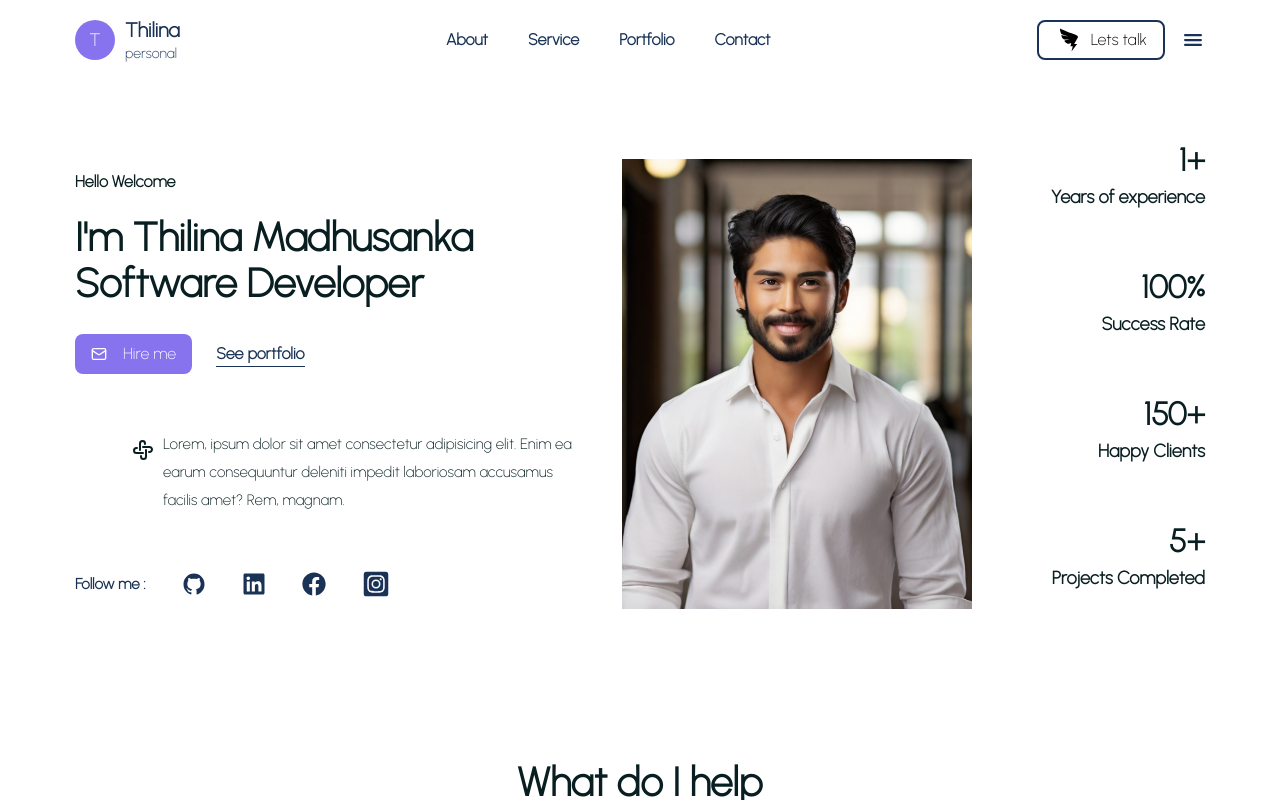
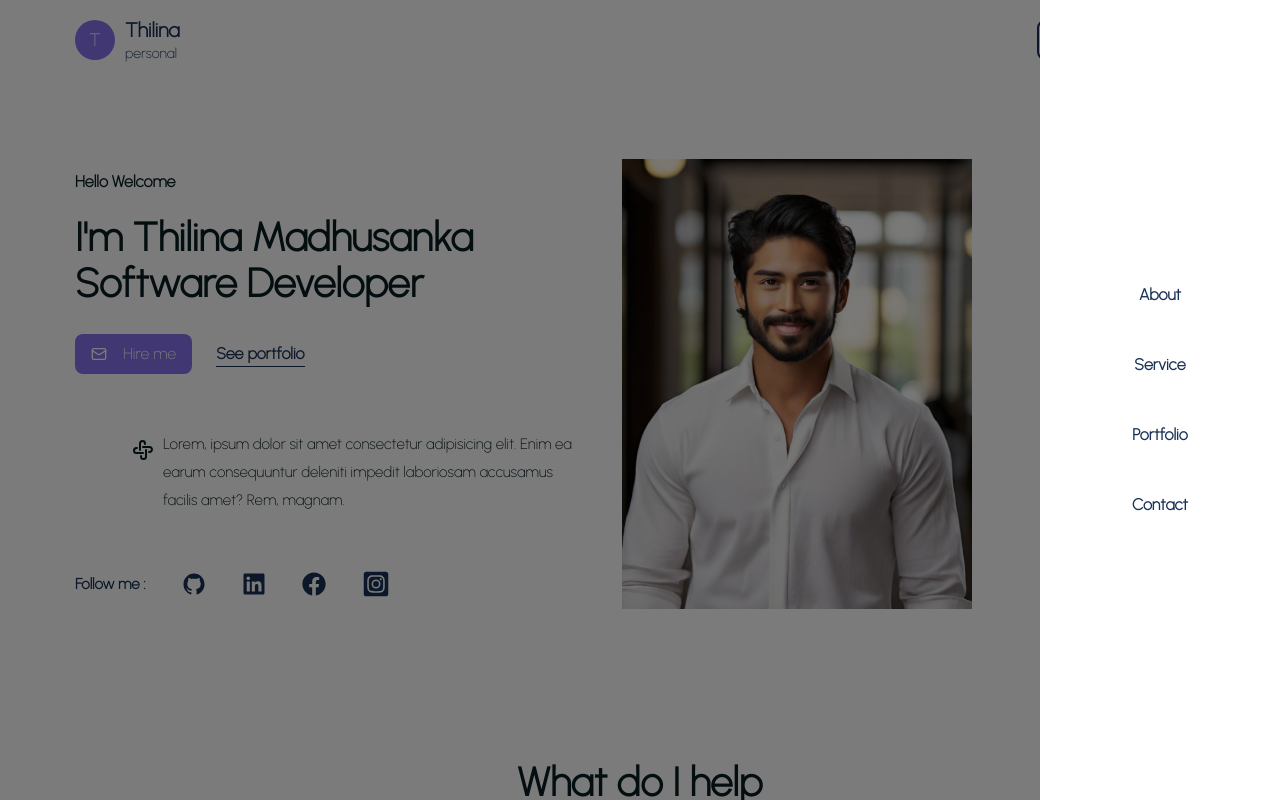
Before and after one commit to nkthilina/My-Portfolio, a React (Create React App) app: page / in a window 1280 px wide. Shown: the top 800 px of the page. Built offline with nearby package versions, Linux system fonts and the light colour scheme.

Commit message:
11th commit

```diff
--- a/src/App.css
+++ b/src/App.css
@@ -24,3 +24,43 @@ body {
 section {
     padding: 50px 0;
 }
+
+.sticky_header {
+    width: 100%;
+    height: 80px;
+    line-height: 80px;
+    position: sticky;
+    top:0;
+    left:0;
+    background: #fff;
+    box-shadow: 3px 3px -8px 3px #ddd;
+    z-index: 99;
+}
+
+@media only screen and (min-width: 768px) {
+    .menu {
+        width: 100%;
+        height: 100%;
+        position: fixed;
+        top: 0;
+        left: 0;
+        background: #00000084;
+        z-index: 100;
+    }
+    .menu ul {
+        width: 15rem;
+        height: 100%;
+        position: absolute;
+        top: 0;
+        right: 0;
+        z-index: 200;
+        background: #fff;
+        flex-direction: column;
+        line-height: 30px;
+        justify-content: center;
+        align-items: center;
+    }
+    .show_menu {
+        display: block;
+    }
+}
--- a/src/App.js
+++ b/src/App.js
@@ -3,8 +3,8 @@ import { useEffect } from 'react';
 import Aos from "aos";
 import 'aos/dist/aos.css';
 import './App.css';
-import Header from './components/header';
-import Footer from './components/footer';
+import Header from './components/Header';
+import Footer from './components/Footer';
 import Hero from './UI/Hero';
 import Services from './UI/Services';
 import Portfolio from './UI/Portfolio';
--- a/src/components/footer.jsx
+++ b/src/components/footer.jsx
@@ -5,10 +5,12 @@ import { FaLinkedin } from "react-icons/fa";
 import { BsFacebook } from "react-icons/bs";
 import { FaSquareInstagram } from "react-icons/fa6";
 
-export default function footer() {
+export default function Footer() {
+  const year = new Date().getFullYear();
+
   return (
-    <footer className="bg-[#12141e] pt-12 pb-10">
-    {/* footer top */}
+    <footer className="bg-[#12141e] pt-12">
+      {/* footer top */}
       <div className="container">
         <div className="sm:flex items-center justify-between md:gap-8">
           <div className="w-full sm:w-1/2">
@@ -28,40 +30,87 @@ export default function footer() {
               accusamus deleniti est tenetur ducimus quod!
             </p>
             <div className="flex items-center gap-4 flex-wrap md:gap-8 mt-10">
-              <span className="text-gray-300 font-[600] text-[15px]">Follow Me : </span>
+              <span className="text-gray-300 font-[600] text-[15px]">
+                Follow Me :{" "}
+              </span>
               <span className="w-[35px] h-[35px] p-1 rounded-[50px] cursor-pointer text-center items-center">
-                <a href="github" className="text-gray-300 font-[500] text-[18px]">
-                <VscGithubInverted className="w-[30px] h-[30px]"/>
+                <a
+                  href="github"
+                  className="text-gray-300 font-[500] text-[18px]"
+                >
+                  <VscGithubInverted className="w-[30px] h-[30px]" />
                 </a>
               </span>
               <span className="w-[35px] h-[35px] p-1 rounded-[50px] cursor-pointer text-center items-center">
-                <a href="github" className="text-gray-300 font-[500] text-[18px]">
-                <FaLinkedin className="w-[32px] h-[32px]"/>
+                <a
+                  href="github"
+                  className="text-gray-300 font-[500] text-[18px]"
+                >
+                  <FaLinkedin className="w-[32px] h-[32px]" />
                 </a>
               </span>
               <span className="w-[35px] h-[35px] p-1 rounded-[50px] cursor-pointer text-center items-center">
-                <a href="github" className="text-gray-300 font-[500] text-[18px]">
-                <BsFacebook className="w-[30px] h-[30px]"/>
+                <a
+                  href="github"
+                  className="text-gray-300 font-[500] text-[18px]"
+                >
+                  <BsFacebook className="w-[30px] h-[30px]" />
                 </a>
               </span>
               <span className="w-[35px] h-[35px] p-1 rounded-[50px] cursor-pointer text-center items-center">
-                <a href="github" className="text-gray-300 font-[500] text-[18px]">
-                <FaSquareInstagram className="w-[34px] h-[34px]"/>
+                <a
+                  href="github"
+                  className="text-gray-300 font-[500] text-[18px]"
+                >
+                  <FaSquareInstagram className="w-[34px] h-[34px]" />
                 </a>
               </span>
             </div>
           </div>
         </div>
         <div>
-              <ul className='flex items-center justify-center gap-10 mt-10'>
-                <li className='text-gray-400 font-[600]'><a href="#about">About</a></li>
-                <li className='text-gray-400 font-[600]'><a href="#service">Service</a></li>
-                <li className='text-gray-400 font-[600]'><a href="#portfolio">Portfolio</a></li>
-                <li className='text-gray-400 font-[600]'><a href="#contact">Contact</a></li>
-              </ul>
-            </div>
+          <ul className="flex items-center justify-center gap-10 mt-10">
+            <li className="text-gray-400 font-[600]">
+              <a href="#about">About</a>
+            </li>
+            <li className="text-gray-400 font-[600]">
+              <a href="#service">Service</a>
+            </li>
+            <li className="text-gray-400 font-[600]">
+              <a href="#portfolio">Portfolio</a>
+            </li>
+            <li className="text-gray-400 font-[600]">
+              <a href="#contact">Contact</a>
+            </li>
+          </ul>
+        </div>
       </div>
       {/* end footer top */}
+
+      {/* footer bottom */}
+      <div className="bg-[#1b1e29] py-5 mt-14">
+        <div className="container">
+          <div className="flex items-center justify-center sm:justify-between">
+            <div className="hidden sm:block">
+              <div className="flex items-center gap-[10px]">
+                <span className="w-[35px] h-[35px] rounded-full bg-[#2b2d33] text-white font-[500] text-[18px] flex items-center justify-center">
+                  T
+                </span>
+                <div className="leading-[20px]">
+                  <h2 className="text-gray-200 font-[500] text-[18px]">
+                    Thilina
+                  </h2>
+                  <p className="text-gray-400 font-[500] text-[14px]">
+                    personal
+                  </p>
+                </div>
+              </div>
+            </div>
+            <div className="text-gray-400 text-[14px]">Copyright {year} developed by Thilina - All right reserved.</div>
+          </div>
+        </div>
+      </div>
+      {/* end footer bottom */}
     </footer>
   );
 }
--- a/src/components/header.jsx
+++ b/src/components/header.jsx
@@ -1,10 +1,28 @@
-import React from 'react'
+import React, { useRef, useEffect} from 'react'
 import { AiOutlineDingtalk } from "react-icons/ai";
 import { IoMenu } from "react-icons/io5";
 
-export default function header() {
+export default function Header() {
+  const headerRef = useRef(null)
+
+  const stickyHeaderFunction = () => {
+    window.addEventListener('scroll', () => {
+      if(document.body.scrollTop > 80 || document.documentElement.scrollTop > 80) {
+        headerRef.current.classList.add('sticky_header')
+      }
+      else{
+        headerRef.current.classList.remove('sticky_header')
+      }
+    })
+  }
+
+  useEffect(() => {
+    stickyHeaderFunction()
+    return window.removeEventListener('scroll', stickyHeaderFunction)
+  },[])
+
   return (
-    <div className='w-full h-[80px] leading-[80px] flex items-center'>
+    <div ref={headerRef} className='w-full h-[80px] leading-[80px] flex items-center'>
       <div className="container">
         <div className="flex items-center justify-between">
             {/* logo */}
```
